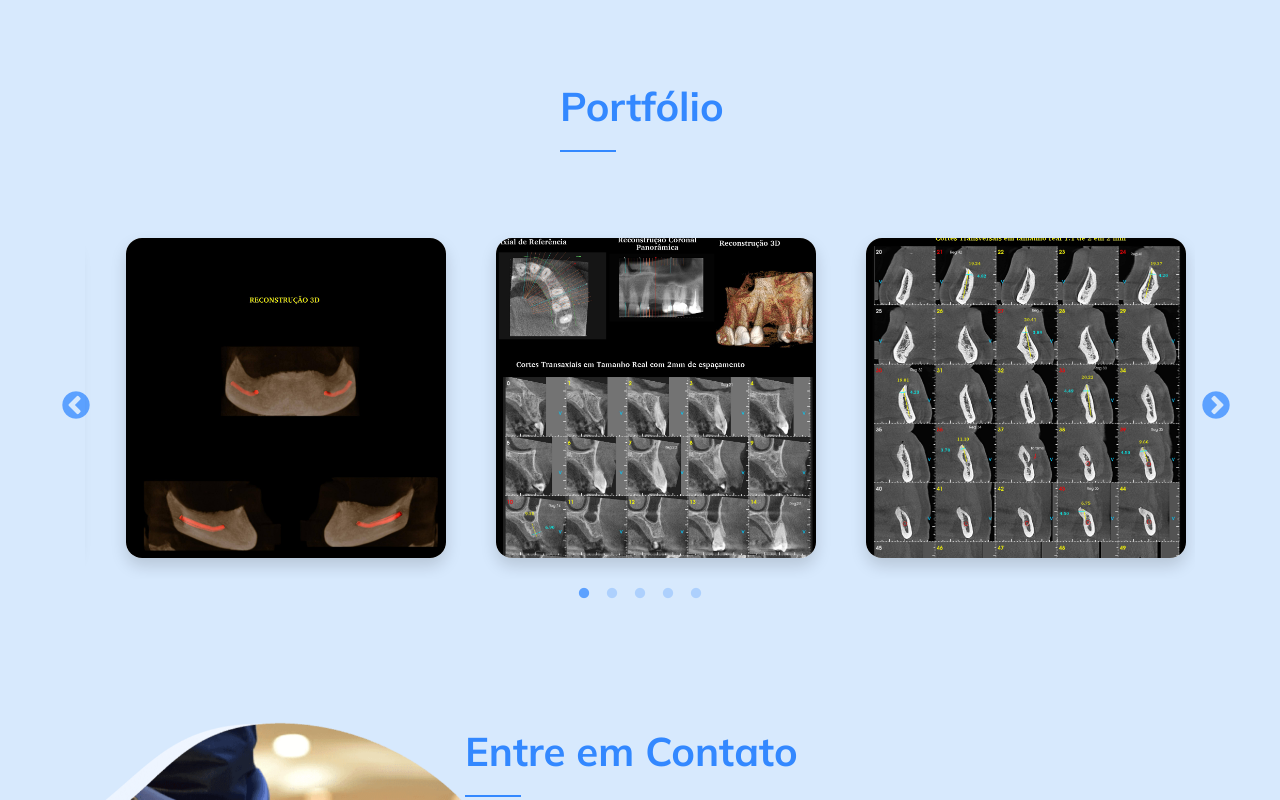
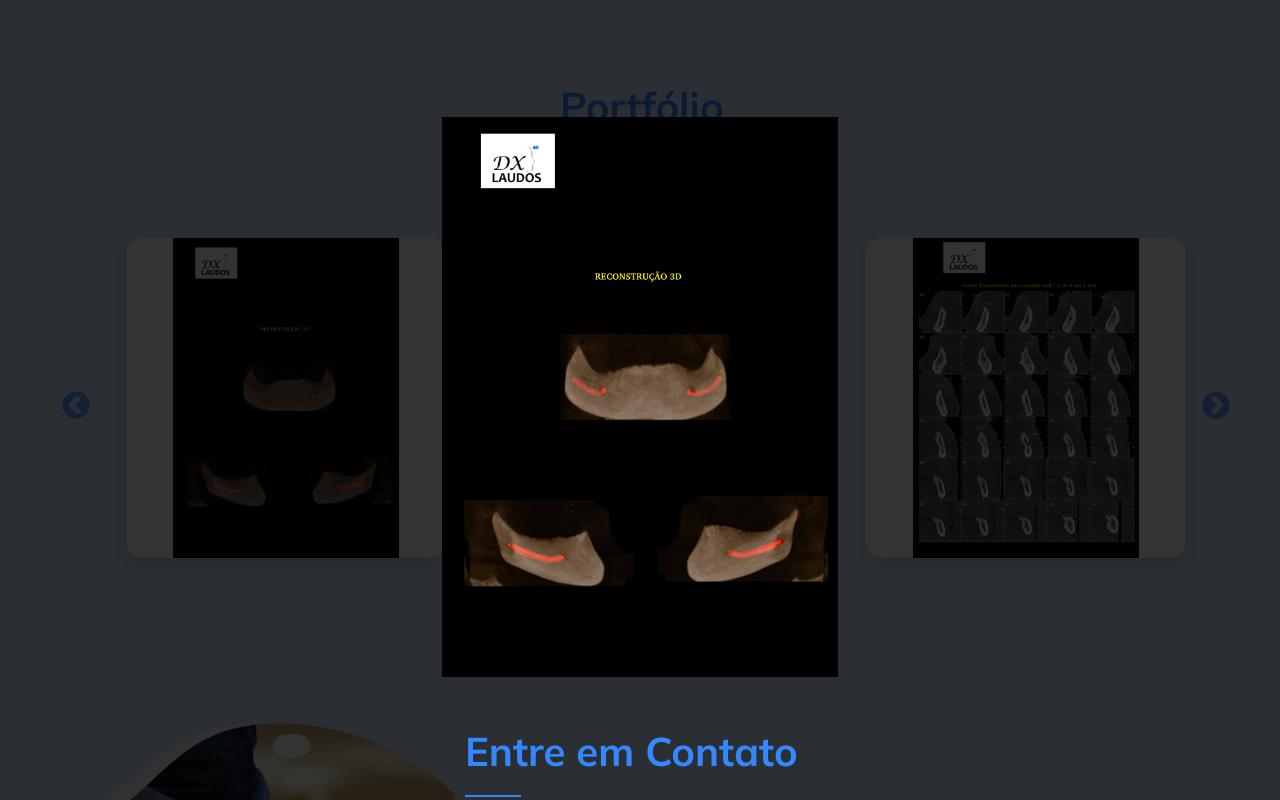
Before and after one commit to DXLAUDOS/DxLaudos, a React (Create React App) app: page / in a window 1280 px wide. Both pictures are taken after a click on the element 286 px from the left and 2780 px from the top of the page. Shown: the part 2380-3180 px from the top of the page. Built offline with nearby package versions, Linux system fonts and the light colour scheme.

Commit message:
Modal created and Image size ajustments

```diff
--- a/src/components/Carousel/index.js
+++ b/src/components/Carousel/index.js
@@ -1,5 +1,6 @@
-import React from "react";
+import React, { useState } from "react";
 import Slider from "react-slick";
+import Modal from "../Modal";
 
 import "./index.scss";
 
@@ -33,19 +34,36 @@ const Carousel = ({
   },
   photos,
 }) => {
+  const [ModalContent, setModalContent] = useState(null);
+  const setModalImage = (el, i) => {
+    setModalContent(
+      <div className={"Modal__image"}>
+        <img src={el} alt={`DxLaudos Portifolio ${i + 1}`} />
+      </div>
+    );
+  };
   return (
+    <>
+      {ModalContent && (
+        <Modal onClick={() => setModalContent(null)}>{ModalContent}</Modal>
+      )}
       <div className={"Carousel"}>
         <Slider {...settings}>
           {photos &&
             photos.map((el, i) => {
               return (
                 <div key={i} className={"Carousel__image"}>
-                <img src={el} alt={`DxLaudos Portifolio ${i + 1}`} />
+                  <img
+                    onClick={() => setModalImage(el, i)}
+                    src={el}
+                    alt={`DxLaudos Portifolio ${i + 1}`}
+                  />
                 </div>
               );
             })}
         </Slider>
       </div>
+    </>
   );
 };
 
--- a/src/components/Carousel/index.scss
+++ b/src/components/Carousel/index.scss
@@ -11,6 +11,7 @@
     position: relative;
     border-radius: 1rem;
     padding: 0 1rem;
+    background-color: var(--white);
     box-shadow: var(--boxShadow);
     overflow: hidden;
     @media only screen and (max-width: 1200px) {
@@ -24,9 +25,10 @@
       right: 0;
       bottom: 0;
       margin: auto;
-      min-width: 100%;
-      min-height: 100%;
-      object-fit: contain;
+
+      max-width: 100%;
+      max-height: 100%;
+      object-fit: cover;
       background-color: var(--white);
     }
   }
--- /dev/null
+++ b/src/components/Modal/index.js
@@ -0,0 +1,11 @@
+import React from "react";
+
+import "./index.scss";
+
+export default function Modal({ children, onClick }) {
+  return (
+    <div onClick={onClick} className={"Modal"}>
+      {children}
+    </div>
+  );
+}
--- /dev/null
+++ b/src/components/Modal/index.scss
@@ -0,0 +1,23 @@
+@import "../../includes/functions.scss";
+
+.Modal {
+  position: fixed;
+  top: 0;
+  left: 0;
+  right: 0;
+  bottom: 0;
+  width: 100%;
+  height: 100%;
+  z-index: 1100;
+  background-color: rgba($color: #000000, $alpha: 0.8);
+  display: flex;
+  align-items: center;
+  justify-content: center;
+  overflow-x: hidden;
+  &__image {
+    z-index: 1100;
+    img {
+      max-height: 70vh;
+    }
+  }
+}
--- a/src/components/Navbar/index.scss
+++ b/src/components/Navbar/index.scss
@@ -6,7 +6,7 @@
   top: 0;
   left: 0;
   right: 0;
-  z-index: 99999;
+  z-index: 1000;
   background-color: var(--background);
   background: var(--gradient-secondary);
   transition: background-color 300ms var(--default-cubic),
```
Also changed, not shown: 1 other file (tests, documents, lock files or other folders). Lines whose indentation alone changed are shown as unchanged.
